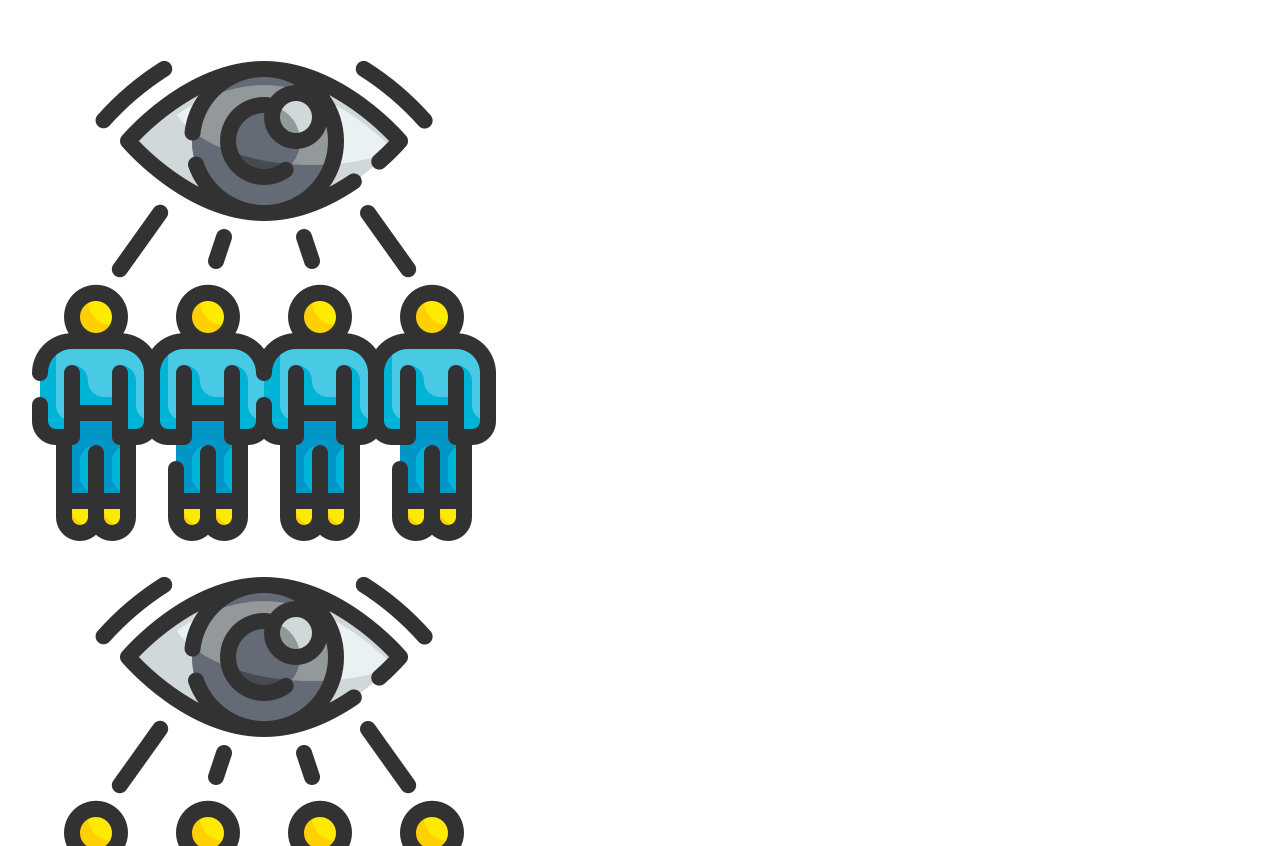
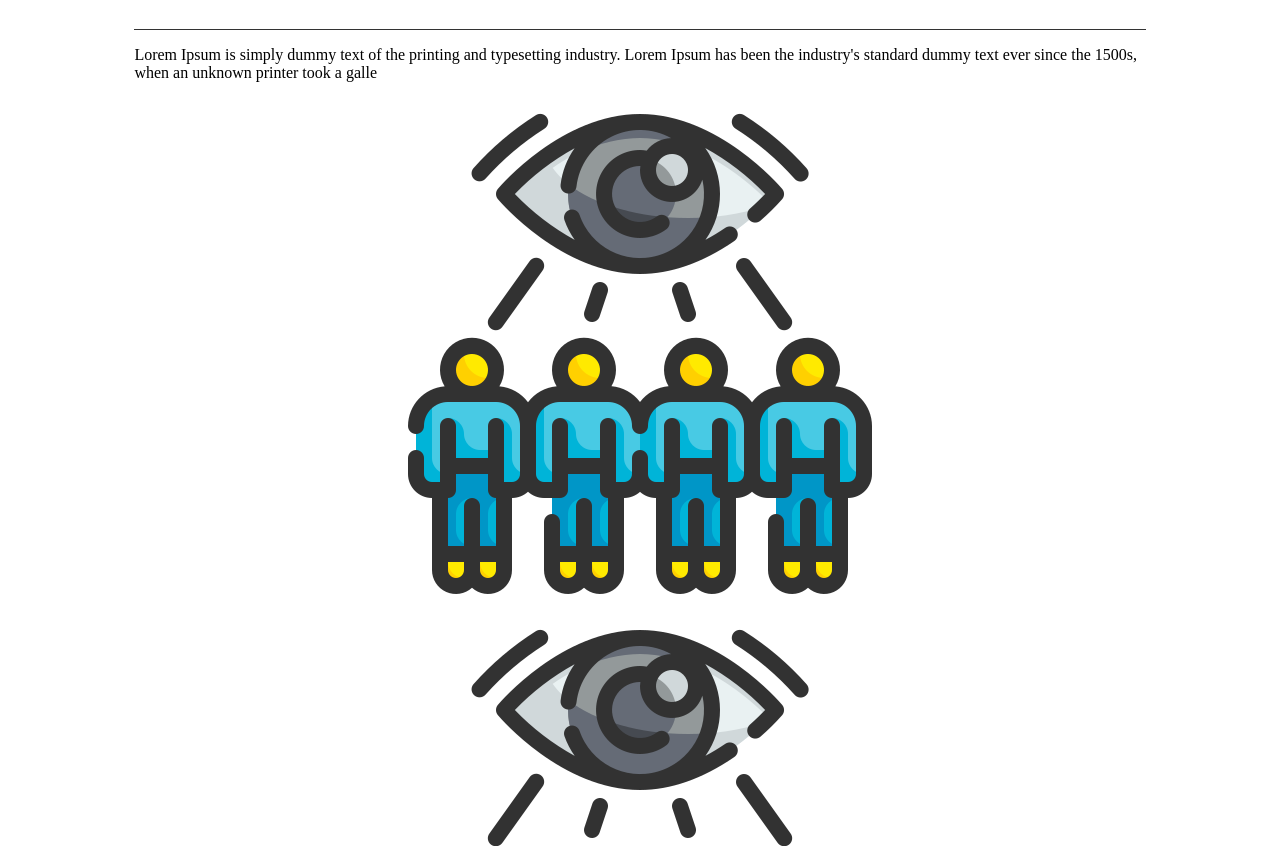
Before and after one commit to SlankehWeb/ubuntu-konfernce, a plain HTML site: page index.html in a window 1280 px wide. Shown: the part 1084-1930 px from the top of the page. Drawn offline with Linux system fonts and the light colour scheme.

Commit message:
landing page footer scss 1,0

```diff
--- a/assets/css/main.scss
+++ b/assets/css/main.scss
@@ -24,3 +24,15 @@ nav{
 #iconLinks{
 @include iconlinks.iconLinks;
 }
+
+footer{
+    border-top: 1px solid s.$N-cool-grey ;
+    text-align: center;
+    margin-left: 10%;
+    margin-right: 10%;
+    p{
+        text-align: left;
+        font-size: 1em;
+        color: s.$P-black;
+    }
+}
--- a/index.html
+++ b/index.html
@@ -53,7 +53,7 @@
       </div>
     </section>
     <footer>
-      <p></p>
+      <p>Lorem Ipsum is simply dummy text of the printing and typesetting industry. Lorem Ipsum has been the industry's standard dummy text ever since the 1500s, when an unknown printer took a galle</p>
       <div class="iconrows">
       <div class="footericons">
         <img src="/assets/Ubuntu-materiale/Ubuntu-materiale/icons/supervised.png" >
```
Also changed, not shown: assets/css/main.css, 1 other file.
